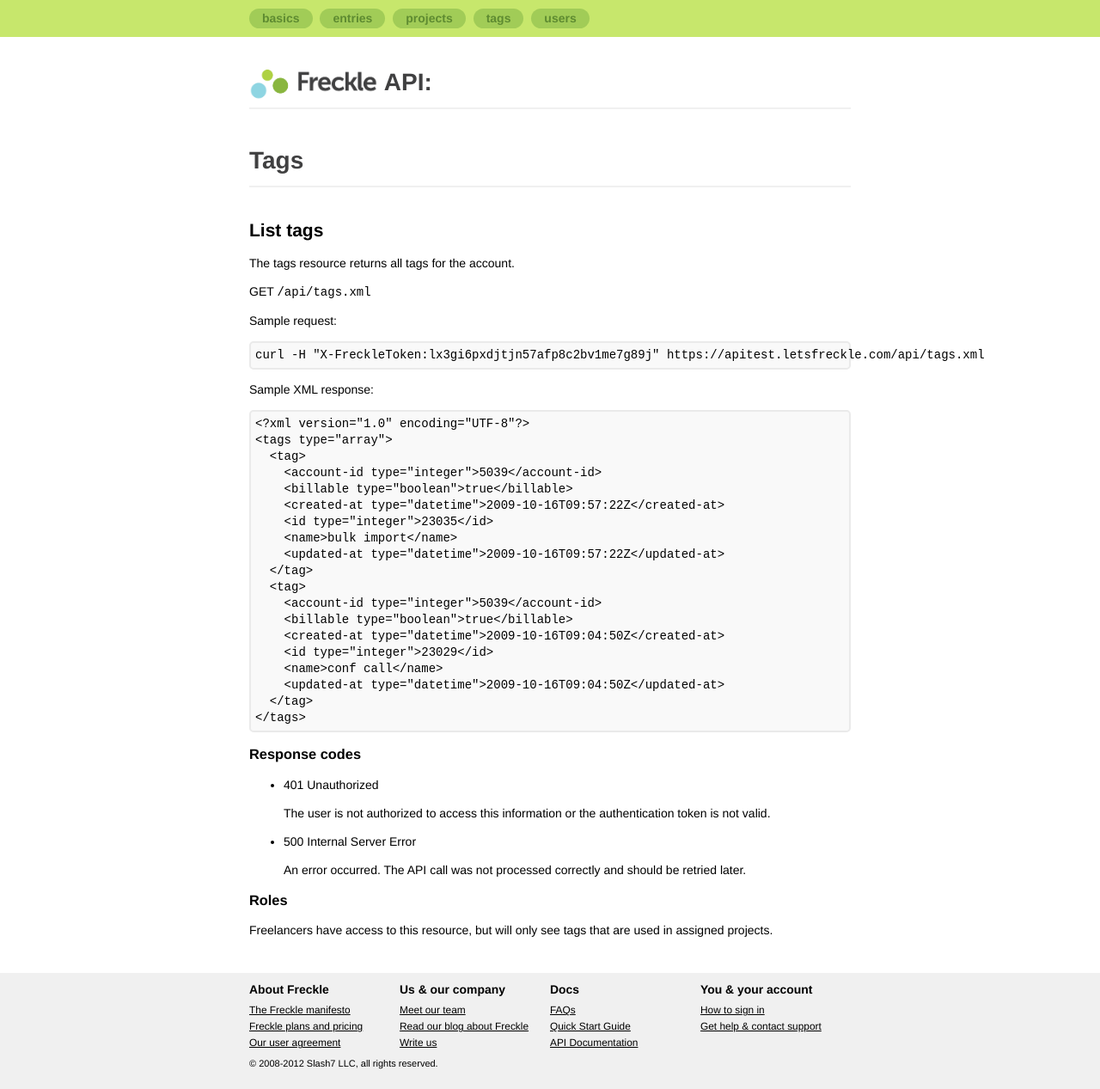
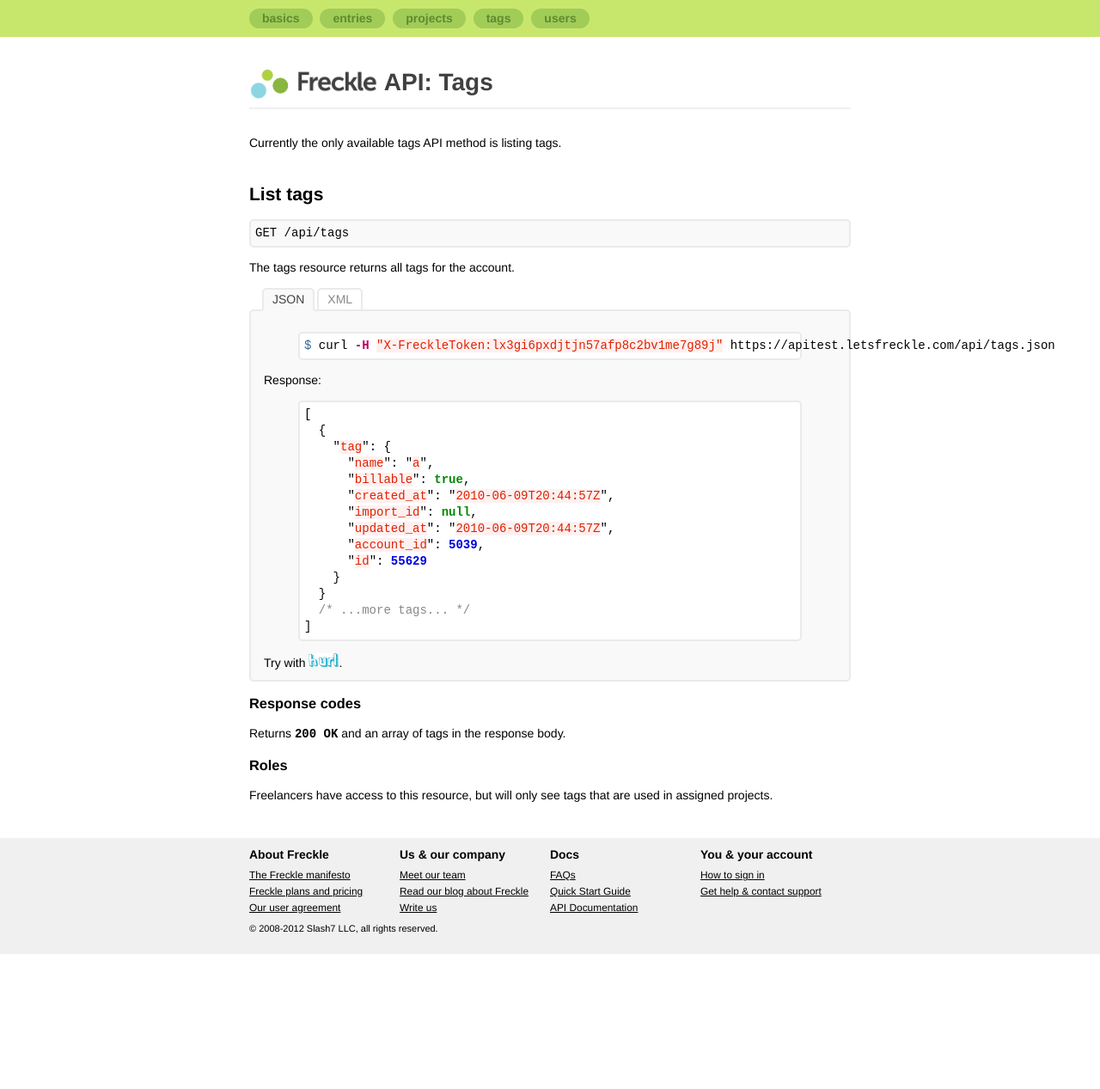
Before and after one commit to cheerful/freckle-apidocs, a Jekyll site: the page built from tags.md, in a window 1280 px wide. Shown: the whole page at 86% size. Built offline with Jekyll 4.4.1, drawn with Linux system fonts in a browser that asks for light colours; nearby versions of some CDN libraries; Markdown is read by kramdown in place of the engine named in the settings; comment, search, counter and statistics services are not loaded; after the commit the page ends 1110 px from its top, so only the background shows below that.

Commit message:
Fix tags API page

```diff
--- a/tags.md
+++ b/tags.md
@@ -1,51 +1,78 @@
 ---
 layout: default
+title: Tags
 ---
-Tags
-====
+
+Currently the only available tags API method is listing tags.
 
 List tags
 --------------
 
+    GET /api/tags
+
 The tags resource returns all tags for the account.
 
-GET `/api/tags.xml`
+<div class="tabs">
+<div class="selector">
+  <div class="json active">JSON</div>
+  <div class="xml">XML</div>
+</div>
+<div class="tab json active">
+{% highlight sh %}
+$ curl -H "X-FreckleToken:lx3gi6pxdjtjn57afp8c2bv1me7g89j" https://apitest.letsfreckle.com/api/tags.json
+{% endhighlight %}
 
-Sample request:
+Response:
 
-    curl -H "X-FreckleToken:lx3gi6pxdjtjn57afp8c2bv1me7g89j" https://apitest.letsfreckle.com/api/tags.xml
+{% highlight js %}
+[
+  {
+    "tag": {
+      "name": "a",
+      "billable": true,
+      "created_at": "2010-06-09T20:44:57Z",
+      "import_id": null,
+      "updated_at": "2010-06-09T20:44:57Z",
+      "account_id": 5039,
+      "id": 55629
+    }
+  }
+  /* ...more tags... */
+]
+{% endhighlight %}
 
-Sample XML response:
+Try with <a href="http://hurl.it/hurls/ddb28de14d7432c64aac2f0a72aaa62531ace8e8/5a1b828fdebcecec7e51463194ea58223f739841"><img src="hurl.png" width="35"></a>.
+</div>
+<div class="tab xml">
+{% highlight sh %}
+$ curl -H "X-FreckleToken:lx3gi6pxdjtjn57afp8c2bv1me7g89j" https://apitest.letsfreckle.com/api/tags.xml
+{% endhighlight %}
 
-    <?xml version="1.0" encoding="UTF-8"?>
-    <tags type="array">
-      <tag>
-        <account-id type="integer">5039</account-id>
-        <billable type="boolean">true</billable>
-        <created-at type="datetime">2009-10-16T09:57:22Z</created-at>
-        <id type="integer">23035</id>
-        <name>bulk import</name>
-        <updated-at type="datetime">2009-10-16T09:57:22Z</updated-at>
-      </tag>
-      <tag>
-        <account-id type="integer">5039</account-id>
-        <billable type="boolean">true</billable>
-        <created-at type="datetime">2009-10-16T09:04:50Z</created-at>
-        <id type="integer">23029</id>
-        <name>conf call</name>
-        <updated-at type="datetime">2009-10-16T09:04:50Z</updated-at>
-      </tag>
-    </tags>
+Response:
+
+{% highlight xml %}
+<?xml version="1.0" encoding="UTF-8"?>
+<tags type="array">
+  <tag>
+    <account-id type="integer">5039</account-id>
+    <billable type="boolean">true</billable>
+    <created-at type="date time">2010-06-09T20:44:57Z</created-at>
+    <id type="integer">55629</id>
+    <import-id type="integer" nil="true"></import-id>
+    <name>a</name>
+    <updated-at type="date time">2010-06-09T20:44:57Z</updated-at>
+  </tag>
+  <!-- ...more tags... -->
+</tags>
+{% endhighlight %}
+
+Try with <a href="http://hurl.it/hurls/2c41a602a527de54dcee72c4248845eb593efffc/e667babb9a5800cfaa405e03c7b7ce0ec889f7a8"><img src="hurl.png" width="35"></a>.
+</div>
+</div>
 
 ### Response codes
 
-* 401 Unauthorized
-
-  The user is not authorized to access this information or the authentication token is not valid.
-
-* 500 Internal Server Error
-
-  An error occurred. The API call was not processed correctly and should be retried later.
+Returns **`200 OK`** and an array of tags in the response body.
 
 ### Roles
 
```
